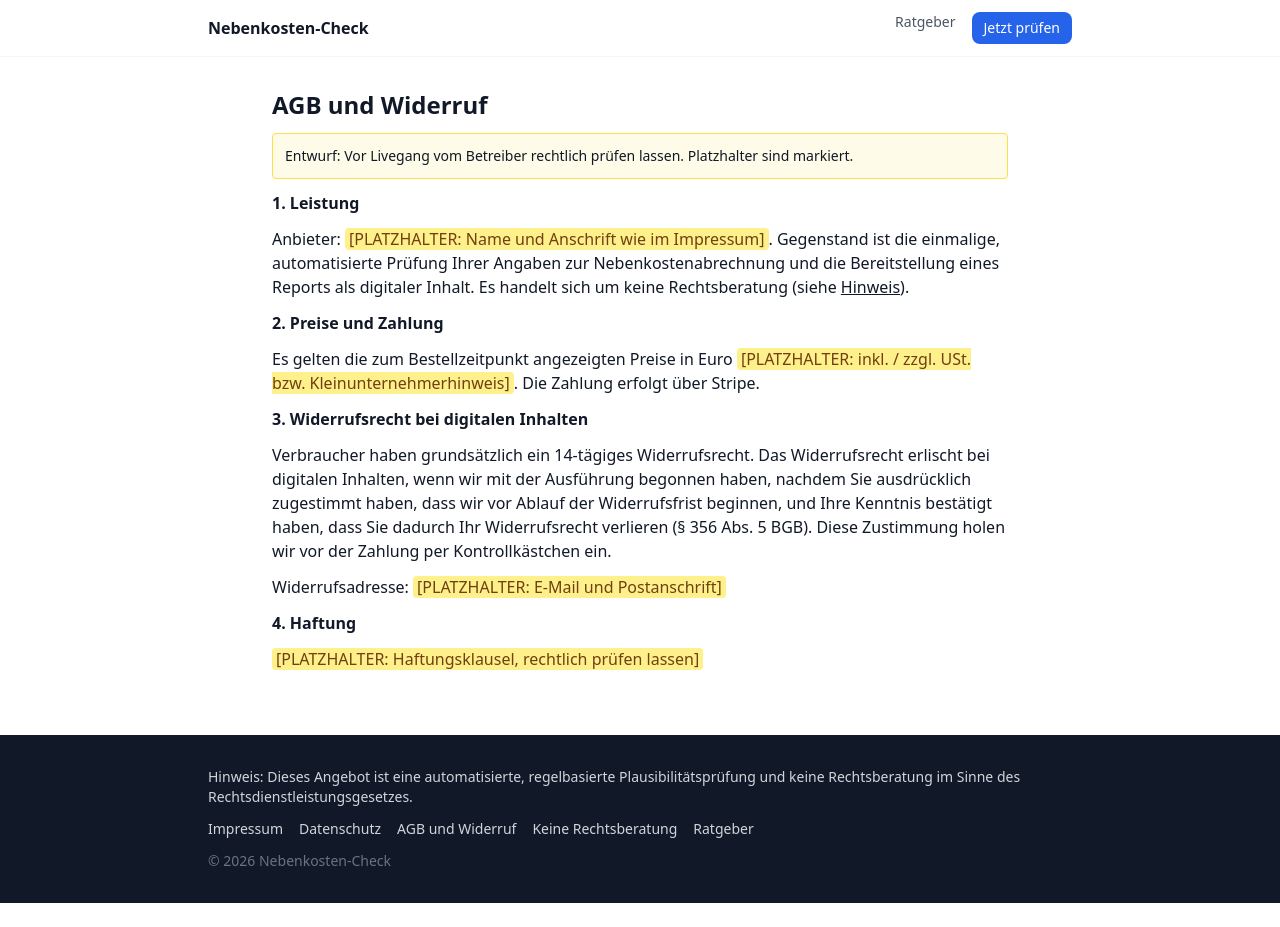
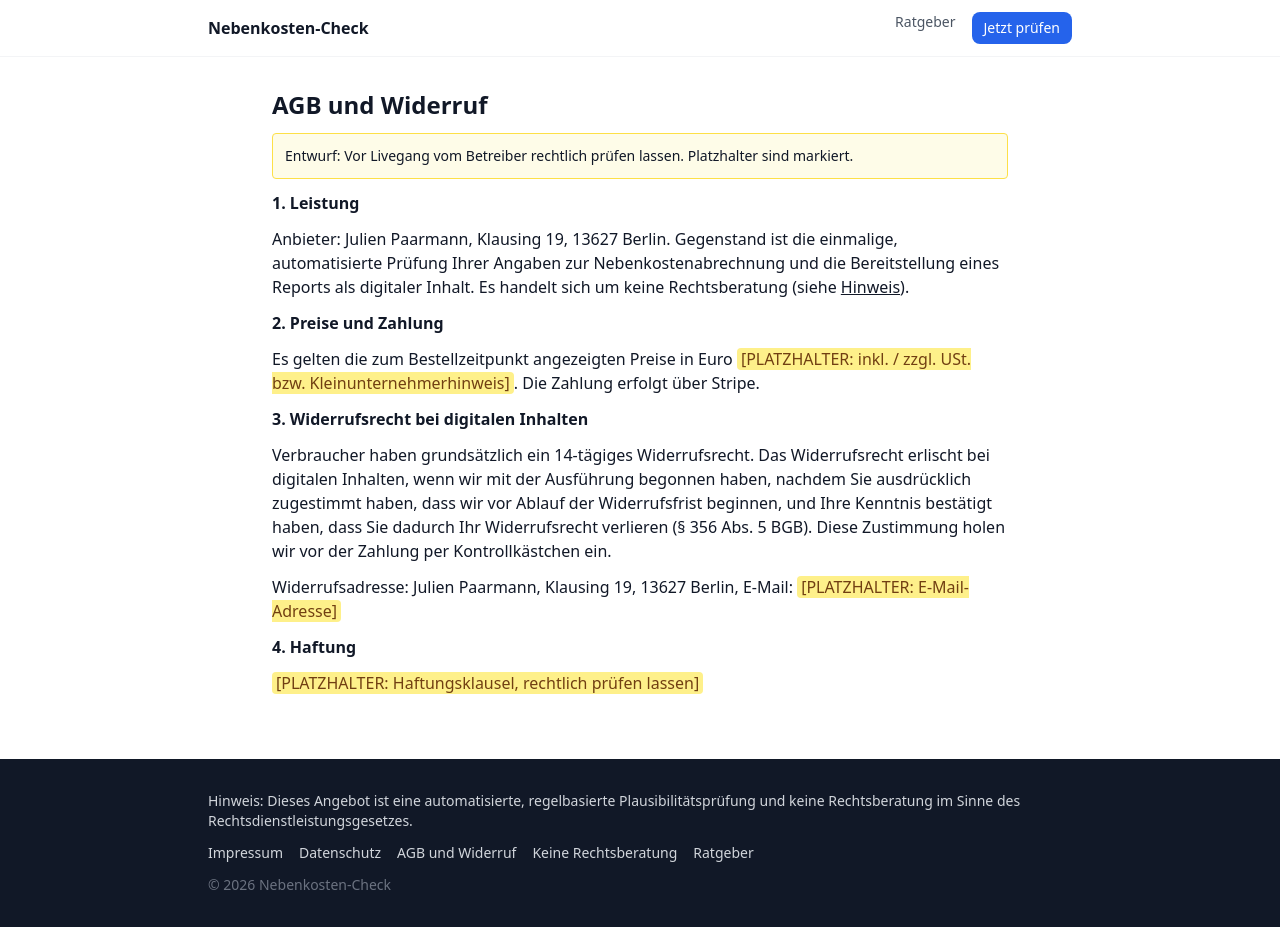
Before and after one commit to Hoodkitz/mietrecht-ai-nebenkosten, a Next.js app: page /agb in a window 1280 px wide. Before the commit the page ends 903 px from the top, so only its background shows below. Built offline with nearby package versions, Linux system fonts and the light colour scheme; no server answers.

Commit message:
legal: Betreiber-Name und Anschrift eingetragen (E-Mail, USt, Hosting bleiben offen)
Co-Authored-By: Claude Sonnet 5.5 <noreply@anthropic.com>

```diff
--- a/src/app/agb/page.tsx
+++ b/src/app/agb/page.tsx
@@ -8,12 +8,12 @@ export default function Page() {
       <h1 className="text-2xl font-bold">AGB und Widerruf</h1>
       <p className="bg-yellow-50 border border-yellow-300 rounded p-3 text-sm">Entwurf: Vor Livegang vom Betreiber rechtlich prüfen lassen. Platzhalter sind markiert.</p>
       <h2 className="font-semibold">1. Leistung</h2>
-      <p>Anbieter: <Placeholder>Name und Anschrift wie im Impressum</Placeholder>. Gegenstand ist die einmalige, automatisierte Prüfung Ihrer Angaben zur Nebenkostenabrechnung und die Bereitstellung eines Reports als digitaler Inhalt. Es handelt sich um keine Rechtsberatung (siehe <a className="underline" href="/haftungsausschluss">Hinweis</a>).</p>
+      <p>Anbieter: Julien Paarmann, Klausing 19, 13627 Berlin. Gegenstand ist die einmalige, automatisierte Prüfung Ihrer Angaben zur Nebenkostenabrechnung und die Bereitstellung eines Reports als digitaler Inhalt. Es handelt sich um keine Rechtsberatung (siehe <a className="underline" href="/haftungsausschluss">Hinweis</a>).</p>
       <h2 className="font-semibold">2. Preise und Zahlung</h2>
       <p>Es gelten die zum Bestellzeitpunkt angezeigten Preise in Euro <Placeholder>inkl. / zzgl. USt. bzw. Kleinunternehmerhinweis</Placeholder>. Die Zahlung erfolgt über Stripe.</p>
       <h2 className="font-semibold">3. Widerrufsrecht bei digitalen Inhalten</h2>
       <p>Verbraucher haben grundsätzlich ein 14-tägiges Widerrufsrecht. Das Widerrufsrecht erlischt bei digitalen Inhalten, wenn wir mit der Ausführung begonnen haben, nachdem Sie ausdrücklich zugestimmt haben, dass wir vor Ablauf der Widerrufsfrist beginnen, und Ihre Kenntnis bestätigt haben, dass Sie dadurch Ihr Widerrufsrecht verlieren (§ 356 Abs. 5 BGB). Diese Zustimmung holen wir vor der Zahlung per Kontrollkästchen ein.</p>
-      <p>Widerrufsadresse: <Placeholder>E-Mail und Postanschrift</Placeholder></p>
+      <p>Widerrufsadresse: Julien Paarmann, Klausing 19, 13627 Berlin, E-Mail: <Placeholder>E-Mail-Adresse</Placeholder></p>
       <h2 className="font-semibold">4. Haftung</h2>
       <p><Placeholder>Haftungsklausel, rechtlich prüfen lassen</Placeholder></p>
     </main>
--- a/src/app/datenschutz/page.tsx
+++ b/src/app/datenschutz/page.tsx
@@ -8,7 +8,7 @@ export default function Page() {
       <h1 className="text-2xl font-bold">Datenschutzerklärung</h1>
       <p className="bg-yellow-50 border border-yellow-300 rounded p-3 text-sm">Entwurf: Muss vor Livegang vom Betreiber geprüft und ergänzt werden (ggf. rechtliche Prüfung). Platzhalter sind markiert.</p>
       <h2 className="font-semibold">1. Verantwortlicher</h2>
-      <p><Placeholder>Name, Anschrift, E-Mail wie im Impressum</Placeholder></p>
+      <p>Julien Paarmann, Klausing 19, 13627 Berlin, E-Mail: <Placeholder>E-Mail-Adresse</Placeholder></p>
       <h2 className="font-semibold">2. Eingaben im Nebenkosten-Check</h2>
       <p>Die Angaben, die Sie im Formular machen (Zeiträume, Flächen, Kostenpositionen), werden zur Berechnung des Ergebnisses an unseren Server übermittelt und ausschließlich im Arbeitsspeicher verarbeitet. Sie werden nicht in einer Datenbank gespeichert. Für den Report halten wir die Eingaben nur in Ihrem Browser (Session Storage) vor. Rechtsgrundlage: Art. 6 Abs. 1 lit. b DSGVO.</p>
       <h2 className="font-semibold">3. Zahlungsabwicklung</h2>
--- a/src/app/impressum/page.tsx
+++ b/src/app/impressum/page.tsx
@@ -8,13 +8,13 @@ export default function Page() {
       <h1 className="text-2xl font-bold">Impressum</h1>
       <p className="bg-yellow-50 border border-yellow-300 rounded p-3 text-sm">Entwurf: Alle gelb markierten Platzhalter muss der Betreiber vor Livegang durch echte Angaben ersetzen (§ 5 DDG). Ohne vollständiges Impressum darf die Seite nicht veröffentlicht werden.</p>
       <h2 className="font-semibold">Angaben gemäß § 5 DDG</h2>
-      <p><Placeholder>Vor- und Nachname bzw. Firma inkl. Rechtsform</Placeholder><br /><Placeholder>Straße und Hausnummer (ladungsfähige Anschrift)</Placeholder><br /><Placeholder>PLZ Ort</Placeholder></p>
+      <p>Julien Paarmann<br />Klausing 19<br />13627 Berlin</p>
       <h2 className="font-semibold">Kontakt</h2>
       <p>E-Mail: <Placeholder>E-Mail-Adresse</Placeholder><br />Telefon: <Placeholder>Telefonnummer, falls vorhanden</Placeholder></p>
       <h2 className="font-semibold">Umsatzsteuer-ID</h2>
       <p><Placeholder>USt-IdNr. nach § 27a UStG oder Hinweis auf Kleinunternehmerregelung § 19 UStG</Placeholder></p>
       <h2 className="font-semibold">Verantwortlich für den Inhalt (§ 18 Abs. 2 MStV)</h2>
-      <p><Placeholder>Name und Anschrift</Placeholder></p>
+      <p>Julien Paarmann, Klausing 19, 13627 Berlin</p>
       <h2 className="font-semibold">Verbraucherstreitbeilegung</h2>
       <p>Wir sind <Placeholder>bereit / nicht bereit</Placeholder> und nicht verpflichtet, an einem Streitbeilegungsverfahren vor einer Verbraucherschlichtungsstelle teilzunehmen.</p>
     </main>
```
